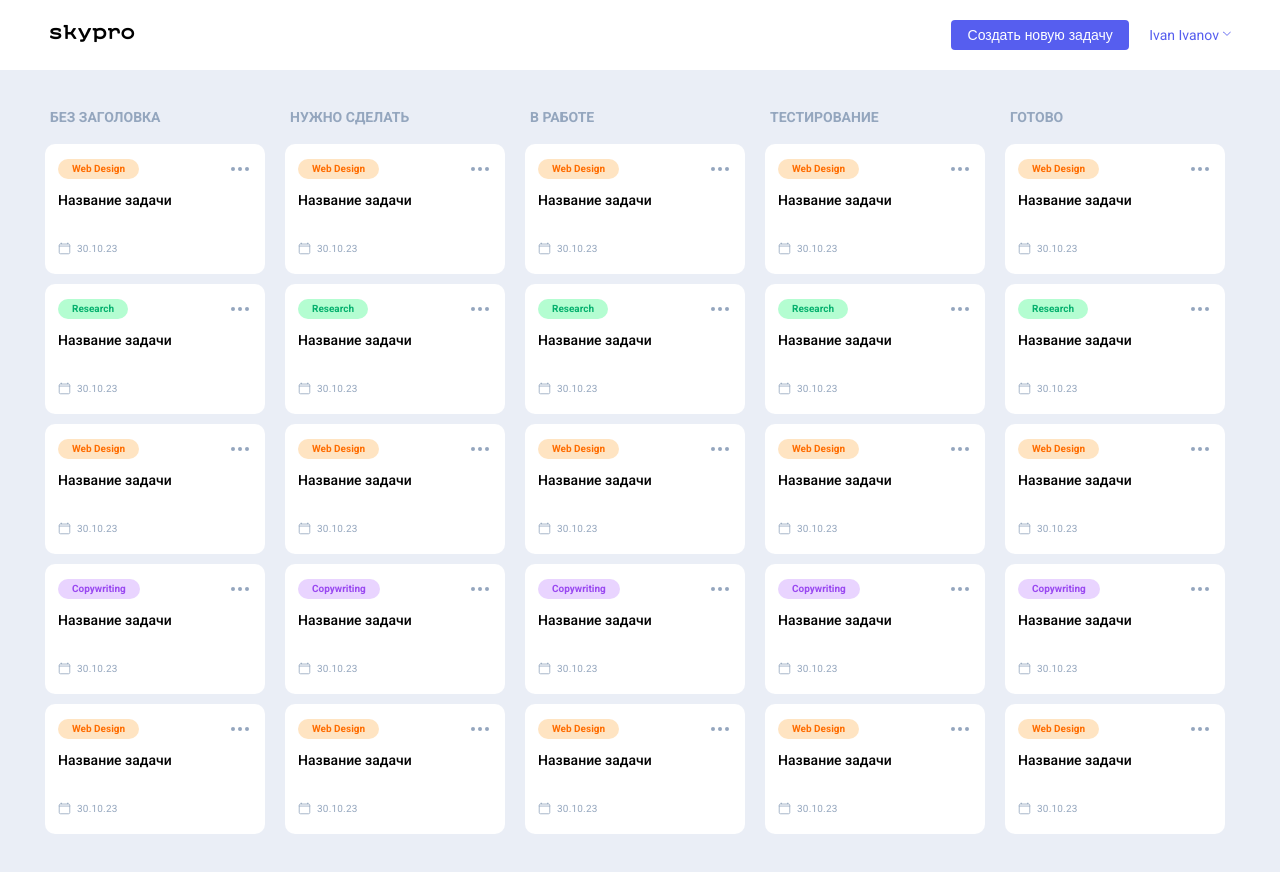
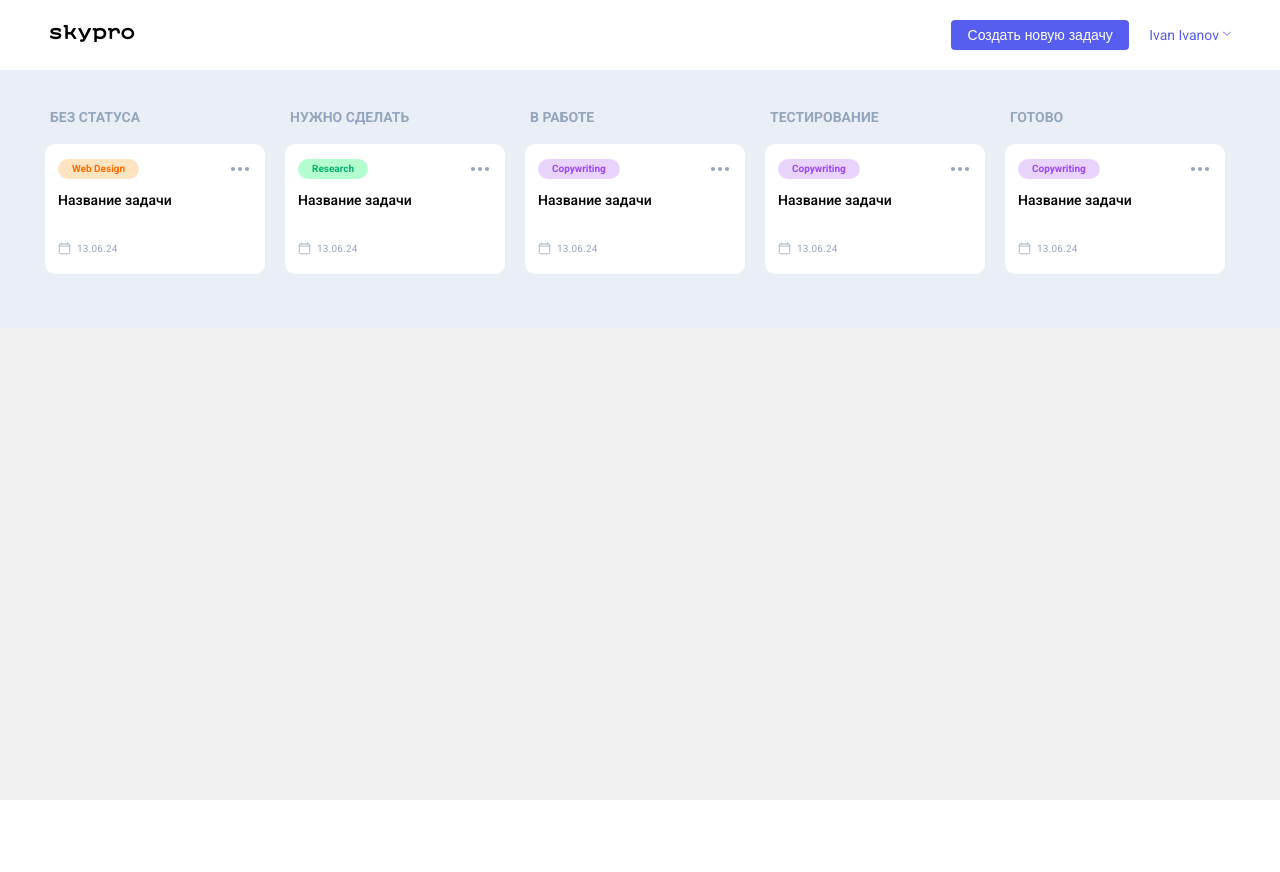
Before and after one commit to ASaukov/skypro-kanban, a React (Vite) app: page / in a window 1280 px wide. Shown: the top 872 px of the page. After the commit the page ends 800 px from the top, so only its background shows below. Built offline with nearby package versions, Linux system fonts and the light colour scheme.

Commit message:
completed hw2

```diff
--- a/src/App.css
+++ b/src/App.css
@@ -1,45 +1,8 @@
-/* #root {
-  max-width: 1280px;
-  margin: 0 auto;
-  padding: 2rem;
+.loader {
   text-align: center;
+  font-size: 20px;
+  margin-top: 50px;
 }
-
-.logo {
-  height: 6em;
-  padding: 1.5em;
-  will-change: filter;
-  transition: filter 300ms;
-}
-.logo:hover {
-  filter: drop-shadow(0 0 2em #646cffaa);
-}
-.logo.react:hover {
-  filter: drop-shadow(0 0 2em #61dafbaa);
-}
-
-@keyframes logo-spin {
-  from {
-    transform: rotate(0deg);
-  }
-  to {
-    transform: rotate(360deg);
-  }
-}
-
-@media (prefers-reduced-motion: no-preference) {
-  a:nth-of-type(2) .logo {
-    animation: logo-spin infinite 20s linear;
-  }
-}
-
-.card {
-  padding: 2em;
-}
-
-.read-the-docs {
-  color: #888; */
-/* } */
 
 * {
   margin: 0;
@@ -820,7 +783,7 @@ body {
   padding: 0;
 }
 .header__pop-user-set {
-  display: none;
+  display: block;
   position: absolute;
   top: 61px;
   right: 0;
--- a/src/App.jsx
+++ b/src/App.jsx
@@ -4,17 +4,38 @@ import { PopBrowse } from "./components/PopBrowse";
 import { PopNewCard } from "./components/PopNewCard";
 import { PopUser } from "./components/PopUser";
 import "./App.css";
+import { useEffect, useState } from "react";
+import { cardList } from "./data.js";
 
 function App() {
+  const [cards, setCards] = useState(cardList)
+  const [isLoading, setIsLoading] = useState(false)
+
+  const addCard = () => {
+    const newCard = {
+      id: cards.length + 1,
+        topic: "Web Design",
+        title: "Новая задача",
+        date: "13.06.24",
+        status: "Без статуса",
+    }
+    setCards([...cards, newCard])
+  }
+
+  useEffect(() => {
+    setIsLoading(true)
+    setTimeout(() => {
+      setIsLoading(false)
+    }, 1000);
+  }, [])
+
   return (
       <div className="wrapper">
-    <Header/>
-    <Main/>
+    <Header addCard={addCard}/>
+    {isLoading ? <p className="loader">....Loading</p> : <Main cards={cards}/>}
     <PopBrowse/>
     <PopNewCard/>
     <PopUser/>
-
-
       </div>
   );
 }
--- a/src/components/Card/index.jsx
+++ b/src/components/Card/index.jsx
@@ -1,10 +1,16 @@
-export const CardsItem = () => {
-    return (<div className="cards">
+export const CardsItem = ({topic, title, date}) => {
+  const colors = {
+    "Web Design": "_orange",
+    "Research": "_green",
+    "Copywriting": "_purple",
+  }
+
+    return (
     <div className="cards__item">
       <div className="cards__card card">
         <div className="card__group">
-          <div className="card__theme _orange">
-            <p className="_orange">Web Design</p>
+          <div className={`card__theme ${colors[topic]}`}>
+            <p className={'card__name'}>{topic}</p>
           </div>
           <a href="#popBrowse" target="_self">
             <div className="card__btn">
@@ -16,7 +22,7 @@ export const CardsItem = () => {
         </div>
         <div className="card__content">
           <a href="" target="_blank">
-            <h3 className="card__title">Название задачи</h3>
+            <h3 className="card__title">{title}</h3>
           </a>
           <div className="card__date">
             <svg
@@ -47,12 +53,13 @@ export const CardsItem = () => {
                 </clipPath>
               </defs>
             </svg>
-            <p>30.10.23</p>
+            <p>{date}</p>
           </div>
         </div>
       </div>
     </div>
 
+    /*
     <div className="cards__item">
       <div className="cards__card card">
         <div className="card__group">
@@ -263,6 +270,6 @@ export const CardsItem = () => {
           </div>
         </div>
       </div>
-    </div>
-  </div>)
+    </div> */
+  )
 }
--- a/src/components/Column/index.jsx
+++ b/src/components/Column/index.jsx
@@ -1,10 +1,22 @@
 import { CardsItem } from "../Card"
 
-export const Column = ({title}) => {
-    return (<div className="main__column column">
+export const Column = ({title, cards}) => {
+    return (
+    <div className="main__column column">
     <div className="column__title">
       <p>{title}</p>
     </div>
-    <CardsItem/>
+    <div className="cards">
+    {cards.map((card) => {
+      return (
+        <CardsItem
+            key={card.id}
+            title={card.title}
+            topic={card.topic}
+            date={card.date}
+        />
+      )
+    })}
+    </div>
   </div>)
 }
--- a/src/components/Header/index.jsx
+++ b/src/components/Header/index.jsx
@@ -1,4 +1,11 @@
-export const Header = () => {
+import { useState } from "react"
+
+export const Header = ({addCard}) => {
+  const [isOpen, setIsOpen] = useState(false)
+  const toggleOpenModul = () => {
+    setIsOpen(!isOpen)
+  }
+
     return (<header className="header">
     <div className="container">
       <div className="header__block">
@@ -13,15 +20,11 @@ export const Header = () => {
           </a>
         </div>
         <nav className="header__nav">
-          <button
-            className="header__btn-main-new _hover01"
-            id="btnMainNew"
-          >
-            <a href="#popNewCard">Создать новую задачу</a>
+          <button onClick={addCard} className="header__btn-main-new _hover01"
+            id="btnMainNew"><a>Создать новую задачу</a>
           </button>
-          <a href="#user-set-target" className="header__user _hover02">
-            Ivan Ivanov
-          </a>
+          <a className="header__user _hover02" onClick={toggleOpenModul}>Ivan Ivanov</a>
+          {isOpen &&
             <div
               className="header__pop-user-set pop-user-set"
               id="user-set-target">
@@ -40,6 +43,7 @@ export const Header = () => {
                 <a href="#popExit">Выйти</a>
               </button>
             </div>
+            }
         </nav>
       </div>
     </div>
--- a/src/components/Main/index.jsx
+++ b/src/components/Main/index.jsx
@@ -1,16 +1,30 @@
+
 import { Column } from "../Column"
-export const Main = () => {
+import { statusList } from "../../data.js"
+
+export const Main = ({cards}) => {
+
     return (<main className="main">
     <div className="container">
       <div className="main__block">
         <div className="main__content">
-          <Column title="Без заголовка"/>
-          <Column title="Нужно сделать"/>
-          <Column title="В работе"/>
-          <Column title="Тестирование"/>
-          <Column title="Готово"/>
+          {statusList.map((status, i) => (
+            <Column
+            key={i}
+            title={status}
+            cards={cards.filter((card) => card.status === status)}
+            />
+          ))}
         </div>
       </div>
     </div>
   </main>)
 }
+
+
+/*<Column title="Без статуса"/>
+          <Column title="Нужно сделать"/>
+          <Column title="В работе"/>
+          <Column title="Тестирование"/>
+          <Column title="Готово"/>
+          </Column>*/
--- /dev/null
+++ b/src/data.js
@@ -0,0 +1,46 @@
+export const statusList = [
+    "Без статуса",
+    "Нужно сделать",
+    "В работе",
+    "Тестирование",
+    "Готово",
+]
+
+export const cardList = [
+    {
+        id: 1,
+        topic: "Web Design",
+        title: "Название задачи",
+        date: "13.06.24",
+        status: "Без статуса",
+    },
+    {
+        id: 2,
+        topic: "Research",
+        title: "Название задачи",
+        date: "13.06.24",
+        status: "Нужно сделать",
+    },
+    {
+        id: 3,
+        topic: "Copywriting",
+        title: "Название задачи",
+        date: "13.06.24",
+        status: "В работе",
+    },
+    {
+        id: 4,
+        topic: "Copywriting",
+        title: "Название задачи",
+        date: "13.06.24",
+        status: "Тестирование",
+    },
+    {
+        id: 5,
+        topic: "Copywriting",
+        title: "Название задачи",
+        date: "13.06.24",
+        status: "Готово",
+    },
+
+]
```
Lines whose indentation alone changed are shown as unchanged.
